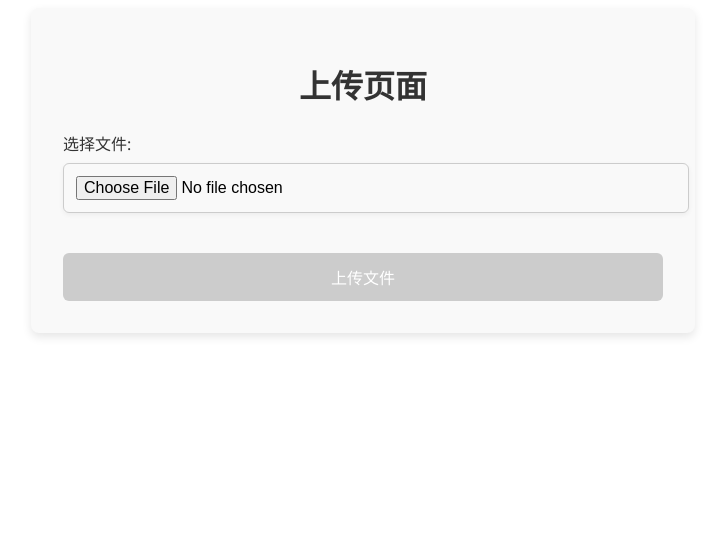
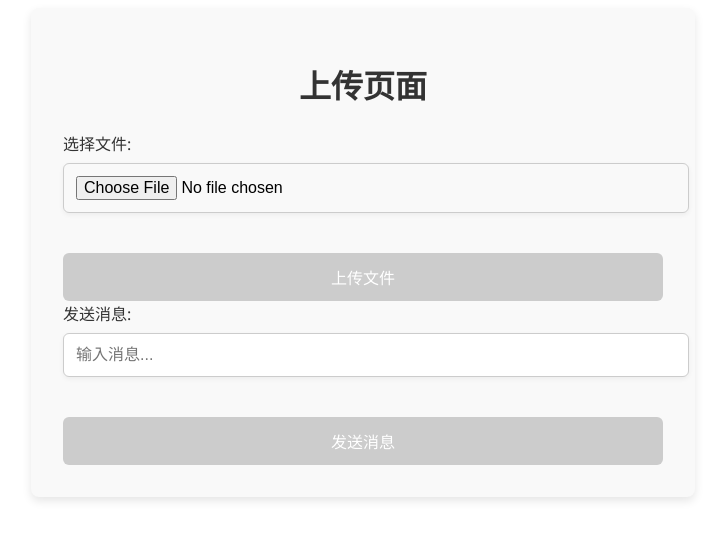
Before and after one commit to SkyDependence/tgDrive-front, a Vue app: page /upload in a window 1280 px wide. Shown: the top 540 px of the page, without its empty margins (277-1002 px from the left). Built offline with nearby package versions, Linux system fonts and the light colour scheme.

Commit message:
add: send message

```diff
--- a/src/views/UploadPage.vue
+++ b/src/views/UploadPage.vue
@@ -14,6 +14,19 @@
 
     <button @click="handleUpload" class="button" :disabled="!selectedFile">上传文件</button>
 
+    <div class="form-group">
+      <label for="messageInput" class="label">发送消息:</label>
+      <input
+        type="text"
+        id="messageInput"
+        v-model="inputMessage"
+        placeholder="输入消息..."
+        class="input"
+      />
+    </div>
+
+    <button @click="handleSendMessage" class="button" :disabled="!inputMessage">发送消息</button>
+
     <div v-if="message" class="message">
       {{ message }}
     </div>
@@ -28,6 +41,7 @@ export default {
   data() {
     return {
       selectedFile: null,
+      inputMessage: '',
       message: ''
     };
   },
@@ -58,6 +72,25 @@ export default {
           this.message = '上传失败，请重试。';
         }
         console.error('上传失败:', error);
+      }
+    },
+    async handleSendMessage() {
+      if (!this.inputMessage) {
+        this.message = '请先输入消息。';
+        return;
+      }
+
+      try {
+        await axios.post('/api/send-message', { message: this.inputMessage });
+        this.message = '消息发送成功！';
+        this.inputMessage = '';
+      } catch (error) {
+        if (error.response && error.response.data) {
+          this.message = '消息发送失败: ' + error.response.data;
+        } else {
+          this.message = '消息发送失败，请重试。';
+        }
+        console.error('消息发送失败:', error);
       }
     }
   }
```
